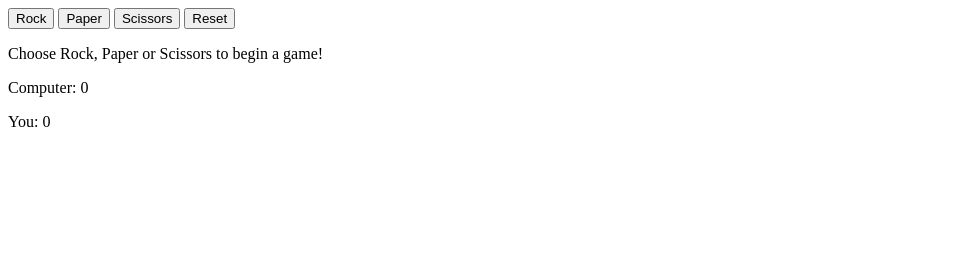
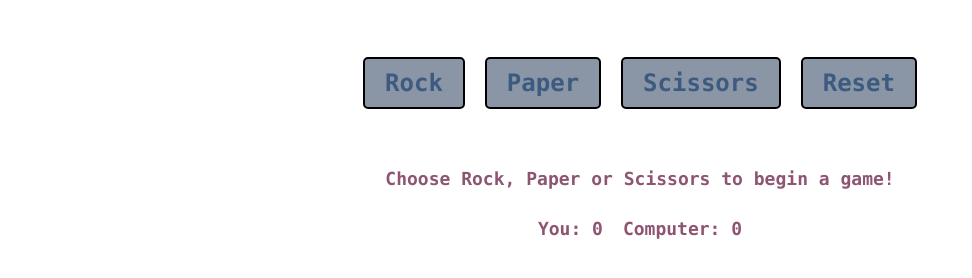
Before and after one commit to mkels/rock-paper-scissors, a plain HTML site: page index.html in a window 1280 px wide. Shown: the whole page, without its empty margins (0-972 px from the left). Drawn offline with Linux system fonts and the light colour scheme.

Commit message:
Add styling

```diff
--- a/index.html
+++ b/index.html
@@ -5,12 +5,19 @@
 	<link rel="stylesheet" type="text/css" href="style.css">
 </head>
 <body>
-	<button id="rock">Rock</button>
-	<button id="paper">Paper</button>
-	<button id="scissors">Scissors</button>
-	<button id="reset">Reset</button>
-	<div id="rd"></div>
-	<div id="sc"></div>
+	<div class="flexButtons">
+		<button id="rock">Rock</button>
+		<button id="paper">Paper</button>
+		<button id="scissors">Scissors</button>
+		<button id="reset">Reset</button>
+	</div>
+	<div class="flexText">
+		<div id="rd"></div>
+	</div>
+	<div class="flexText">
+		<div id="psc"></div>
+		<div id="csc"></div>
+	</div>
 	<script>
 		let result;
 		let playerScore = 0;
@@ -27,9 +34,10 @@
 		cscore.textContent = "Computer: " + computerScore;
 		const pscore = document.createElement('p');
 		pscore.textContent = "You: " + playerScore;
-		const sc = document.querySelector('#sc');
-		sc.appendChild(pscore);
-		sc.insertBefore(cscore, pscore);
+		const psc = document.querySelector('#psc');
+		psc.appendChild(pscore);
+		const csc = document.querySelector('#csc');
+		csc.appendChild(cscore);
 
 		//Generate the computer selection
 		function computerPlay() {
@@ -73,9 +81,11 @@
 				} else if (result.search("lost") >= 0) {
 					computerScore++;
 				}
-			} else if (playerScore == 5) {
+			}
+
+			if (playerScore == 5) {
 				result = "You win! Game over.";
-			} else {
+			} else if (computerScore == 5) {
 				result = "Computer wins! Game over.";
 			}
 		}
--- a/style.css
+++ b/style.css
@@ -0,0 +1,43 @@
+.flexButtons {
+	display: flex;
+	height: 150px;
+	justify-content: center;
+	align-items: center;
+}
+
+button {
+	font-family: lucida console;
+	color: #3D5A80;
+	font-weight: bold;
+	font-size: 24px;
+	background-color: #8A95A5;
+	margin: 10px;
+	padding: 10px 20px 10px 20px;
+	transition: all .05s;
+	border-style: solid;
+	border-color: black;
+	border-radius: 5px;
+}
+
+button:hover {
+	transform: scale(1.1);
+	color: #8E5572;
+	border-style: dashed;
+	border-width: 2px;
+}
+
+.flexText {
+	display: flex;
+	height: 50px;
+	justify-content: center;
+	align-content: center;
+}
+
+p {
+	font-family: lucida console;
+	color: #8E5572;
+	font-size: 18px;
+	font-weight: bold;
+	margin: 10px;
+	transition: all .05s;
+}
```
